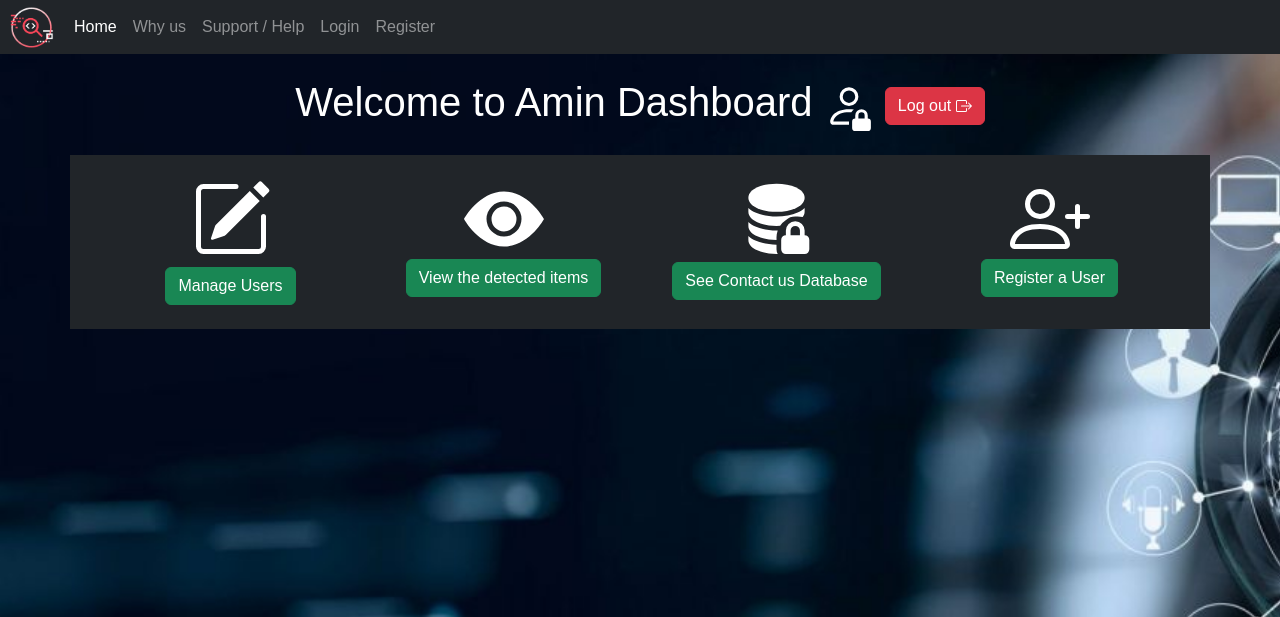
After one commit to himanshu0072/Real-time-Action-Detection-using-YOWO, a Flask app: page /adminDashboard in a window 1280 px wide. The commit adds this page. Shown: the top 617 px of the page. Run offline with Flask 3, Linux system fonts and the light colour scheme; a user stored in the database is signed in; some libraries are stand-ins or nearby versions.

Commit message:
Wrking on admin side

```diff
--- a/app.py
+++ b/app.py
@@ -60,9 +60,6 @@ def login():
     return render_template('login.html', title='| Login now')
 
 
-# @app.route('/dashboard')
-# def dashboard():
-#     return render_template('dashboard.html')
 
 @app.route('/register', methods=['GET', 'POST'])
 def register():
@@ -148,7 +145,7 @@ def dashboard():
 def result_camera():
     import subprocess
     subprocess.call('python test_video_ava.py --cfg cfg/ava.yaml'.split(), shell=True)
-    return redirect('/dashboard')
+    return redirect('/result')
 
 @app.route('/result/video')
 def result_video():
@@ -164,7 +161,62 @@ def result_video():
 
 @app.route('/result')
 def result():
-    return render_template('result.html', title = '| result')
+    if 'logged_in' in session:
+        return render_template('result.html', title = '| result')
+    else:
+        flash('Login Required', 'danger')
+        return redirect('/login')
+
+# this section is for admin login and managing data
+
+@app.route('/adminlogin', methods=['GET', 'POST'])
+def adminlogin():
+    if request.method == 'POST':
+        emailID = request.form.get('email')
+        passwordID = request.form.get('password')
+        print(emailID, passwordID)
+        name = "Himanshu Prajapati"
+        if emailID == "himanshu@gmail.com" and passwordID == "123456":
+            session['logged_in'] = True
+            session['user_name'] = name
+            flash('Login successful!', 'success')
+            # Perform the necessary actions after successful login
+            return redirect('/adminDashboard')
+        else:
+            flash('Incorrect email or password', 'danger')
+    return render_template('admin.html', title="| login now")
+
+@app.route('/adminDashboard')
+def adminDashboard():
+    if 'logged_in' in session:
+        user_name = session.get('user_name')
+        return render_template('adminDashboard.html', title = "| Dashboard", user_name = user_name)
+    else:
+        flash('Admin Login Required', 'danger')
+        return redirect('/adminlogin')
+
+@app.route('/adminlogout')
+def adminlogout():
+    session.clear()
+    return redirect('/adminlogin')
+
+@app.route('/manageUsers')
+def manageUsers():
+    if 'logged_in' in session:
+        users = sess.query(User).all()
+    else:
+        flash('Admin Login Required', 'danger')
+        return redirect('/adminlogin')
+    return render_template("manageUsers.html", title = "| all users", users = users)
+
+@app.route('/manageQueries')
+def manageQueries():
+    if 'logged_in' in session:
+        users = sess.query(Support).all()
+    else:
+        flash('Admin Login Required', 'danger')
+        return redirect('/adminlogin')
+    return render_template("manageQueries.html", title = "| all users", users = users)
 
 
 if __name__ == '__main__':
--- /dev/null
+++ b/templates/adminDashboard.html
@@ -0,0 +1,92 @@
+{% extends 'base.html' %}
+{% block content %}
+
+<h1 class="text-center UserHeading mt-4">Welcome to Amin Dashboard <svg xmlns="http://www.w3.org/2000/svg" width="50"
+        height="50" fill="currentColor" class="bi bi-person-lock" viewBox="0 0 16 16">
+        <path
+            d="M11 5a3 3 0 1 1-6 0 3 3 0 0 1 6 0ZM8 7a2 2 0 1 0 0-4 2 2 0 0 0 0 4Zm0 5.996V14H3s-1 0-1-1 1-4 6-4c.564 0 1.077.038 1.544.107a4.524 4.524 0 0 0-.803.918A10.46 10.46 0 0 0 8 10c-2.29 0-3.516.68-4.168 1.332-.678.678-.83 1.418-.832 1.664h5ZM9 13a1 1 0 0 1 1-1v-1a2 2 0 1 1 4 0v1a1 1 0 0 1 1 1v2a1 1 0 0 1-1 1h-4a1 1 0 0 1-1-1v-2Zm3-3a1 1 0 0 0-1 1v1h2v-1a1 1 0 0 0-1-1Z" />
+    </svg>
+    <a type="button" class="btn btn-danger UserLogout" href="/adminlogout">Log out <svg
+            xmlns="http://www.w3.org/2000/svg" width="16" height="16" fill="currentColor" class="bi bi-box-arrow-right"
+            viewBox="0 0 16 16">
+            <path fill-rule="evenodd"
+                d="M10 12.5a.5.5 0 0 1-.5.5h-8a.5.5 0 0 1-.5-.5v-9a.5.5 0 0 1 .5-.5h8a.5.5 0 0 1 .5.5v2a.5.5 0 0 0 1 0v-2A1.5 1.5 0 0 0 9.5 2h-8A1.5 1.5 0 0 0 0 3.5v9A1.5 1.5 0 0 0 1.5 14h8a1.5 1.5 0 0 0 1.5-1.5v-2a.5.5 0 0 0-1 0v2z" />
+            <path fill-rule="evenodd"
+                d="M15.854 8.354a.5.5 0 0 0 0-.708l-3-3a.5.5 0 0 0-.708.708L14.293 7.5H5.5a.5.5 0 0 0 0 1h8.793l-2.147 2.146a.5.5 0 0 0 .708.708l3-3z" />
+        </svg>
+    </a>
+</h1>
+
+<div class="container p-4 bg-dark my-4 border-2">
+    <div class="container">
+        <div class="row">
+            <div class="col-sm">
+                <div class="text-center">
+                    <svg xmlns="http://www.w3.org/2000/svg" width="80" height="80" fill="currentColor"
+                        class="bi bi-pencil-square text-center mb-2" viewBox="0 0 16 16">
+                        <path
+                            d="M15.502 1.94a.5.5 0 0 1 0 .706L14.459 3.69l-2-2L13.502.646a.5.5 0 0 1 .707 0l1.293 1.293zm-1.75 2.456-2-2L4.939 9.21a.5.5 0 0 0-.121.196l-.805 2.414a.25.25 0 0 0 .316.316l2.414-.805a.5.5 0 0 0 .196-.12l6.813-6.814z" />
+                        <path fill-rule="evenodd"
+                            d="M1 13.5A1.5 1.5 0 0 0 2.5 15h11a1.5 1.5 0 0 0 1.5-1.5v-6a.5.5 0 0 0-1 0v6a.5.5 0 0 1-.5.5h-11a.5.5 0 0 1-.5-.5v-11a.5.5 0 0 1 .5-.5H9a.5.5 0 0 0 0-1H2.5A1.5 1.5 0 0 0 1 2.5v11z" />
+                    </svg>
+                </div>
+                <div class="text-center">
+                    <a href="/manageUsers" class="btn btn-success">
+                        Manage Users
+                    </a>
+                </div>
+            </div>
+            <div class="col-sm">
+                <div class="text-center">
+                    <svg xmlns="http://www.w3.org/2000/svg" width="80" height="80" fill="currentColor"
+                        class="bi bi-eye-fill" viewBox="0 0 16 16">
+                        <path d="M10.5 8a2.5 2.5 0 1 1-5 0 2.5 2.5 0 0 1 5 0z" />
+                        <path
+                            d="M0 8s3-5.5 8-5.5S16 8 16 8s-3 5.5-8 5.5S0 8 0 8zm8 3.5a3.5 3.5 0 1 0 0-7 3.5 3.5 0 0 0 0 7z" />
+                    </svg>
+                </div>
+                <div class="text-center">
+                    <a href="/detecteditems" class=" btn btn-success mx-1">
+                        View the detected items
+                    </a>
+                </div>
+            </div>
+            <div class="col-sm">
+                <div class="text-center">
+                    <svg xmlns="http://www.w3.org/2000/svg" width="75" height="75" fill="currentColor"
+                        class="bi bi-database-fill-lock mb-2" viewBox="0 0 16 16">
+                        <path
+                            d="M8 1c-1.573 0-3.022.289-4.096.777C2.875 2.245 2 2.993 2 4s.875 1.755 1.904 2.223C4.978 6.711 6.427 7 8 7s3.022-.289 4.096-.777C13.125 5.755 14 5.007 14 4s-.875-1.755-1.904-2.223C11.022 1.289 9.573 1 8 1Z" />
+                        <path
+                            d="M3.904 9.223C2.875 8.755 2 8.007 2 7v-.839c.457.432 1.004.751 1.49.972C4.722 7.693 6.318 8 8 8s3.278-.307 4.51-.867c.486-.22 1.033-.54 1.49-.972V7c0 .424-.155.802-.411 1.133a4.51 4.51 0 0 0-1.364-.125 2.988 2.988 0 0 0-2.197.731 4.525 4.525 0 0 0-1.254 1.237A12.31 12.31 0 0 1 8 10c-1.573 0-3.022-.289-4.096-.777ZM8 14c-1.682 0-3.278-.307-4.51-.867-.486-.22-1.033-.54-1.49-.972V13c0 1.007.875 1.755 1.904 2.223C4.978 15.711 6.427 16 8 16c.09 0 .178 0 .266-.003A1.99 1.99 0 0 1 8 15v-1Zm0-1.5c0 .1.003.201.01.3A1.9 1.9 0 0 0 8 13c-1.573 0-3.022-.289-4.096-.777C2.875 11.755 2 11.007 2 10v-.839c.457.432 1.004.751 1.49.972C4.722 10.693 6.318 11 8 11c.086 0 .172 0 .257-.002A4.5 4.5 0 0 0 8 12.5Z" />
+                        <path
+                            d="M9 13a1 1 0 0 1 1-1v-1a2 2 0 1 1 4 0v1a1 1 0 0 1 1 1v2a1 1 0 0 1-1 1h-4a1 1 0 0 1-1-1v-2Zm3-3a1 1 0 0 0-1 1v1h2v-1a1 1 0 0 0-1-1Z" />
+                    </svg>
+                </div>
+                <div class="text-center">
+                    <a href="/manageQueries" class=" btn btn-success">
+                        See Contact us Database
+                    </a>
+                </div>
+            </div>
+            <div class="col-sm">
+                <div class="text-center">
+                    <svg xmlns="http://www.w3.org/2000/svg" width="80" height="80" fill="currentColor"
+                        class="bi bi-person-plus" viewBox="0 0 16 16">
+                        <path
+                            d="M6 8a3 3 0 1 0 0-6 3 3 0 0 0 0 6zm2-3a2 2 0 1 1-4 0 2 2 0 0 1 4 0zm4 8c0 1-1 1-1 1H1s-1 0-1-1 1-4 6-4 6 3 6 4zm-1-.004c-.001-.246-.154-.986-.832-1.664C9.516 10.68 8.289 10 6 10c-2.29 0-3.516.68-4.168 1.332-.678.678-.83 1.418-.832 1.664h10z" />
+                        <path fill-rule="evenodd"
+                            d="M13.5 5a.5.5 0 0 1 .5.5V7h1.5a.5.5 0 0 1 0 1H14v1.5a.5.5 0 0 1-1 0V8h-1.5a.5.5 0 0 1 0-1H13V5.5a.5.5 0 0 1 .5-.5z" />
+                    </svg>
+                </div>
+                <div class="text-center">
+                    <a href="/register" class="btn btn-success mx-1">
+                        Register a User
+                    </a>
+                </div>
+            </div>
+        </div>
+    </div>
+</div>
+
+{% endblock %}
--- a/templates/dashboard.html
+++ b/templates/dashboard.html
@@ -32,11 +32,11 @@
             d="M11 5a3 3 0 1 1-6 0 3 3 0 0 1 6 0ZM8 7a2 2 0 1 0 0-4 2 2 0 0 0 0 4Zm0 5.996V14H3s-1 0-1-1 1-4 6-4c.564 0 1.077.038 1.544.107a4.524 4.524 0 0 0-.803.918A10.46 10.46 0 0 0 8 10c-2.29 0-3.516.68-4.168 1.332-.678.678-.83 1.418-.832 1.664h5ZM9 13a1 1 0 0 1 1-1v-1a2 2 0 1 1 4 0v1a1 1 0 0 1 1 1v2a1 1 0 0 1-1 1h-4a1 1 0 0 1-1-1v-2Zm3-3a1 1 0 0 0-1 1v1h2v-1a1 1 0 0 0-1-1Z" />
     </svg>
     <a type="button" class="btn btn-danger UserLogout" href="/logout">Log out <svg xmlns="http://www.w3.org/2000/svg"
-            width="16" height="16" fill="currentColor" class="bi bi-box-arrow-in-right" viewBox="0 0 16 16">
+            width="16" height="16" fill="currentColor" class="bi bi-box-arrow-right" viewBox="0 0 16 16">
             <path fill-rule="evenodd"
-                d="M6 3.5a.5.5 0 0 1 .5-.5h8a.5.5 0 0 1 .5.5v9a.5.5 0 0 1-.5.5h-8a.5.5 0 0 1-.5-.5v-2a.5.5 0 0 0-1 0v2A1.5 1.5 0 0 0 6.5 14h8a1.5 1.5 0 0 0 1.5-1.5v-9A1.5 1.5 0 0 0 14.5 2h-8A1.5 1.5 0 0 0 5 3.5v2a.5.5 0 0 0 1 0v-2z" />
+                d="M10 12.5a.5.5 0 0 1-.5.5h-8a.5.5 0 0 1-.5-.5v-9a.5.5 0 0 1 .5-.5h8a.5.5 0 0 1 .5.5v2a.5.5 0 0 0 1 0v-2A1.5 1.5 0 0 0 9.5 2h-8A1.5 1.5 0 0 0 0 3.5v9A1.5 1.5 0 0 0 1.5 14h8a1.5 1.5 0 0 0 1.5-1.5v-2a.5.5 0 0 0-1 0v2z" />
             <path fill-rule="evenodd"
-                d="M11.854 8.354a.5.5 0 0 0 0-.708l-3-3a.5.5 0 1 0-.708.708L10.293 7.5H1.5a.5.5 0 0 0 0 1h8.793l-2.147 2.146a.5.5 0 0 0 .708.708l3-3z" />
+                d="M15.854 8.354a.5.5 0 0 0 0-.708l-3-3a.5.5 0 0 0-.708.708L14.293 7.5H5.5a.5.5 0 0 0 0 1h8.793l-2.147 2.146a.5.5 0 0 0 .708.708l3-3z" />
         </svg></a>
 </h1>
 <div class="container p-4 bg-dark my-4 border-2">
```
Also changed, not shown: templates/admin.html (+6 -6 lines), templates/manageQueries.html (added, +35 -0 lines), templates/manageUsers.html (added, +37 -0 lines), templates/result.html (+29 -1 lines).
